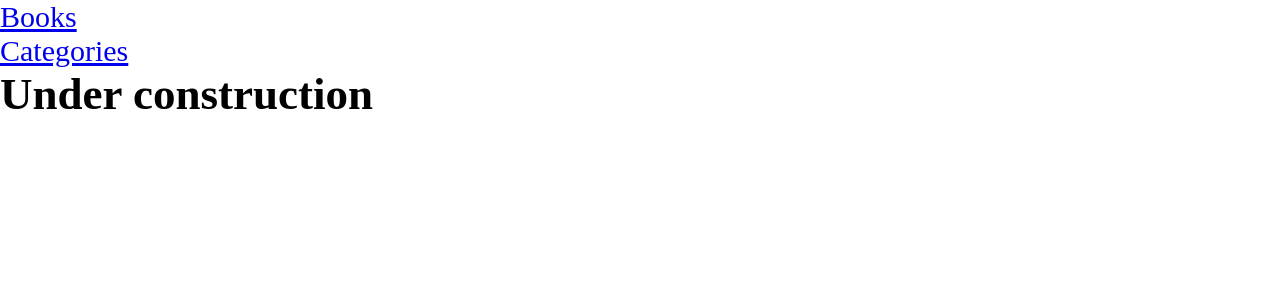
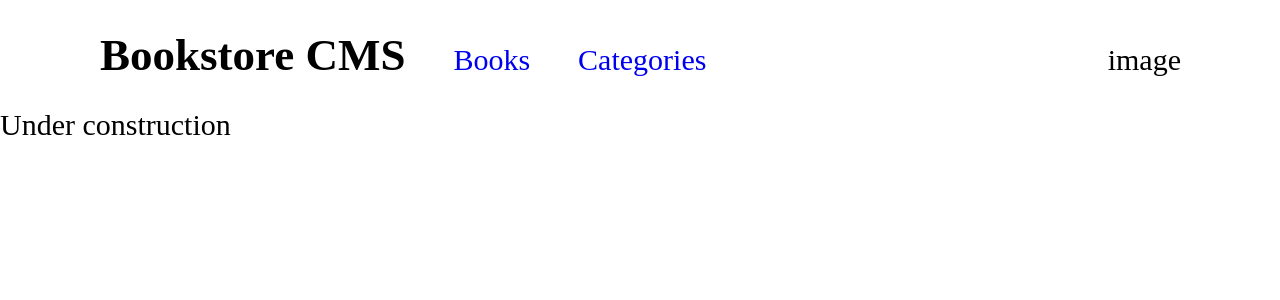
Before and after one commit to PolinaStamenova/bookstore-React-Redux, a React (Create React App) app: page /categories in a window 1280 px wide. Shown: the top 300 px of the page. Built offline with nearby package versions, Linux system fonts and the light colour scheme.

Commit message:
Add flex to the nav

```diff
--- /dev/null
+++ b/src/components/Nav.css
@@ -0,0 +1,17 @@
+nav {
+  display: flex;
+  justify-content: space-between;
+  align-items: baseline;
+  padding: 1.813rem 6.188rem 1.688rem 6.25rem;
+}
+
+.nav-bar {
+  display: flex;
+  align-items: baseline;
+  gap: 3rem;
+}
+
+nav ul {
+  display: flex;
+  gap: 3rem;
+}
--- a/src/components/Nav.js
+++ b/src/components/Nav.js
@@ -4,11 +4,14 @@ import React from "react";
 import { BrowserRouter as Router, Switch, Link, Route } from "react-router-dom";
 import PageBooks from "./books/PageBooks";
 import Categories from "./categories/Categories";
+import "./Nav.css";
 
 export default function Nav() {
   return (
     <Router>
       <nav>
+        <div className="nav-bar">
+          <h1>Bookstore CMS</h1>
           <ul>
             <li>
               <Link to="/">Books</Link>
@@ -17,6 +20,9 @@ export default function Nav() {
               <Link to="/categories">Categories</Link>
             </li>
           </ul>
+        </div>
+        <p>image</p>
+      </nav>
       <Switch>
         <Route path="/categories">
           <Categories />
@@ -25,7 +31,6 @@ export default function Nav() {
           <PageBooks />
         </Route>
       </Switch>
-      </nav>
     </Router>
   );
 }
--- a/src/components/books/PageBooks.js
+++ b/src/components/books/PageBooks.js
@@ -2,6 +2,6 @@
 
 import React from "react";
 
-const PageBooks = () => <h1>PAGES BOOKS</h1>;
+const PageBooks = () => <p>PAGES BOOKS</p>;
 
 export default PageBooks;
--- a/src/components/categories/Categories.js
+++ b/src/components/categories/Categories.js
@@ -2,9 +2,6 @@
 
 import React from "react";
 
-// const Categories = () => <h1>Under construction</h1>;
-function Categories() {
-  return <h1>Under construction</h1>;
-}
+const Categories = () => <p>Under construction</p>;
 
 export default Categories;
--- a/src/index.css
+++ b/src/index.css
@@ -14,6 +14,10 @@ ul {
   list-style: none;
 }
 
+a {
+  text-decoration: none;
+}
+
 /*
     ==============================================
                 ****** Global *****
```
Lines whose indentation alone changed are shown as unchanged.
